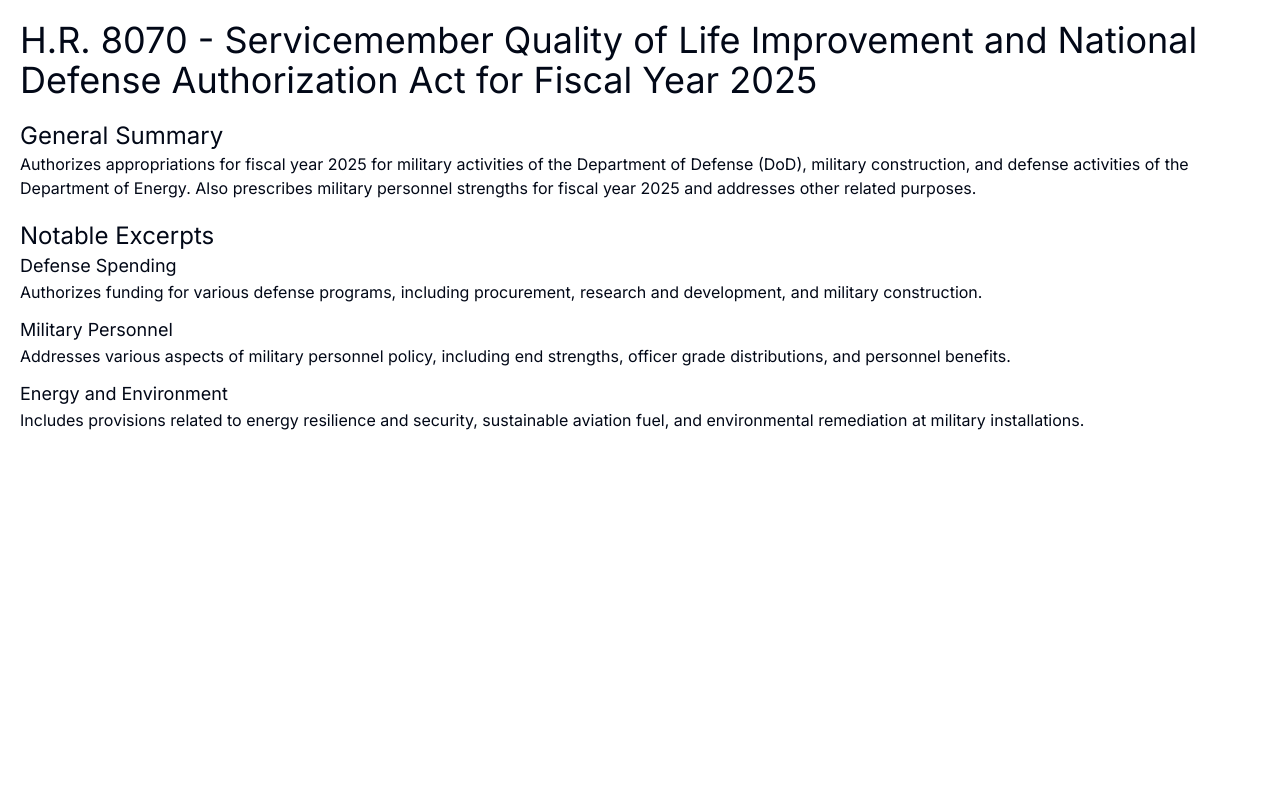
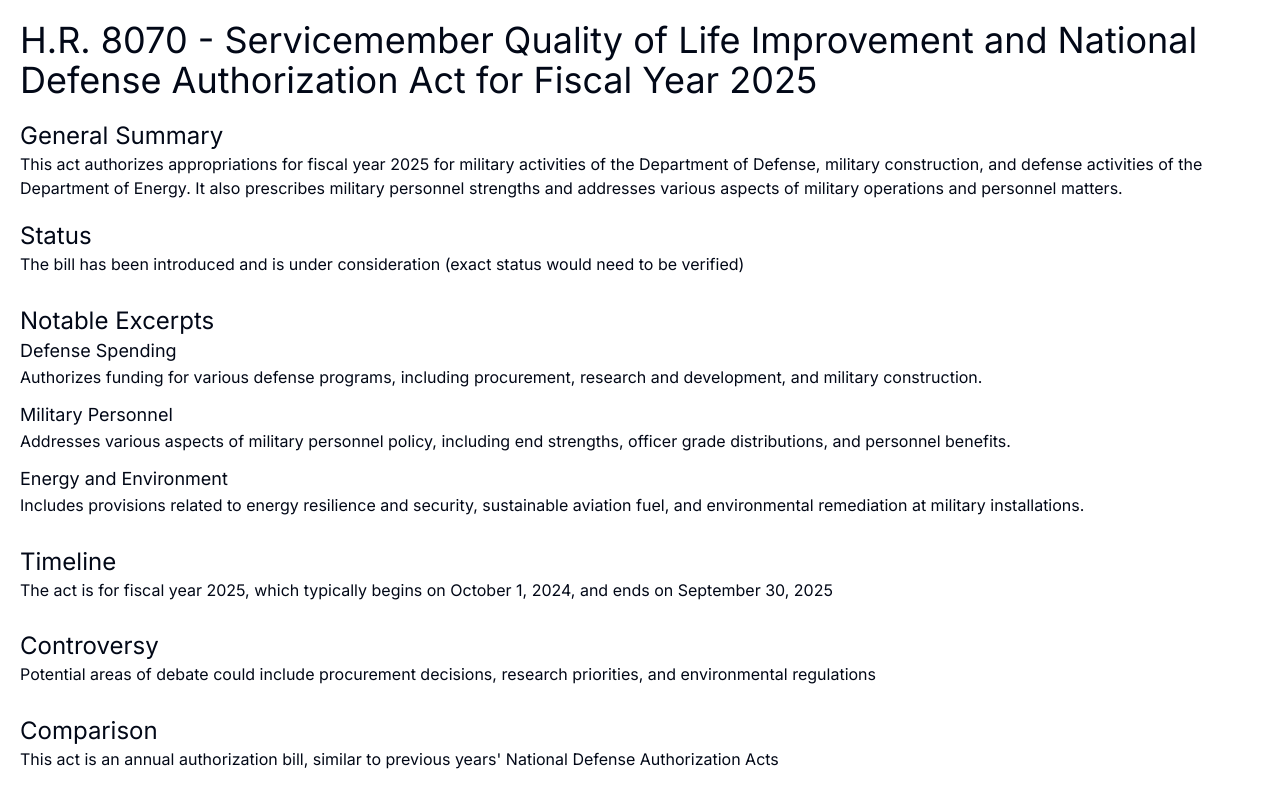
Before and after one commit to IzuEneh/policy-pulse, a Next.js app: page /bill-0 in a window 1280 px wide. Built offline with nearby package versions, Linux system fonts and the light colour scheme.

Commit message:
add another bill

```diff
--- a/src/app/[id]/page.tsx
+++ b/src/app/[id]/page.tsx
@@ -1,13 +1,14 @@
 export function generateStaticParams() {
-  return [{ id: 'bill-0' }, { id: 'bill-1' }]
+  return [{ id: "bill-0" }, { id: "bill-1" }];
 }
 
-const fullSummary = {
-	id: 1,
+const summaries = [
+  {
+    id: "bill-0",
     title:
       "H.R. 8070 - Servicemember Quality of Life Improvement and National Defense Authorization Act for Fiscal Year 2025",
     summary:
-		"Authorizes appropriations for fiscal year 2025 for military activities of the Department of Defense (DoD), military construction, and defense activities of the Department of Energy. Also prescribes military personnel strengths for fiscal year 2025 and addresses other related purposes.",
+      "This act authorizes appropriations for fiscal year 2025 for military activities of the Department of Defense, military construction, and defense activities of the Department of Energy. It also prescribes military personnel strengths and addresses various aspects of military operations and personnel matters.",
     notableSections: [
       {
         id: 1,
@@ -28,9 +29,60 @@ const fullSummary = {
           "Includes provisions related to energy resilience and security, sustainable aviation fuel, and environmental remediation at military installations.",
       },
     ],
-};
+    timeline:
+      "The act is for fiscal year 2025, which typically begins on October 1, 2024, and ends on September 30, 2025",
+    status:
+      "The bill has been introduced and is under consideration (exact status would need to be verified)",
+    controversy:
+      "Potential areas of debate could include procurement decisions, research priorities, and environmental regulations",
+    comparison:
+      "This act is an annual authorization bill, similar to previous years' National Defense Authorization Acts",
+  },
+  {
+    id: "bill-1",
+    title:
+      "Preventing Sex Trafficking and Strengthening Families Act",
+    summary:
+      `The "Preventing Sex Trafficking and Strengthening Families Act" aims to prevent and address sex trafficking of children in foster care,
+      extend and improve adoption incentives, and enhance international child support recovery.`,
+    notableSections: [
+      {
+        id: 1,
+        title: "Identifying and Protecting Children at Risk",
+        description:
+          "Requires states to develop policies for identifying and providing services to children at risk of sex trafficking.",
+      },
+      {
+        id: 2,
+        title: "Reporting Requirements",
+        description:
+          "Mandates states to report instances of sex trafficking and maintain records in the Adoption and Foster Care Analysis and Reporting System",
+      },
+      {
+        id: 3,
+        title: "Missing Children",
+        description:
+          "Enhances efforts to locate and assist runaway foster children vulnerable to trafficking",
+      },
+    ],
+    timeline:
+      "Introduced September 29, 2014 and is now law",
+    status:
+      "Became law",
+    controversy:
+      "Debate may focus on funding allocations and the balance between child protection and administrative burdens on states.",
+    comparison:
+      "This bill expands protections beyond existing laws, focusing specifically on child trafficking within foster care systems, with parallels in international child welfare legislation.",
+  },
+];
 
 export default function Details({ params }: { params: { id: string } }) {
+  const fullSummary = summaries.find((sum) => sum.id === params.id);
+
+  if (!fullSummary) {
+    return null;
+  }
+
   return (
     <main className="flex min-h-screen flex-col p-5 gap-5">
       <h1 className="text-4xl">{fullSummary.title}</h1>
@@ -40,6 +92,10 @@ export default function Details({ params }: { params: { id: string } }) {
           <div>
             <p>{fullSummary.summary}</p>
           </div>
+        </div>
+        <div className="flex flex-1 flex-col">
+          <h2 className="text-2xl capitalize">status</h2>
+          <p>{fullSummary.status}</p>
         </div>
         <div className="flex flex-1 flex-col">
           <h2 className="text-2xl">Notable Excerpts</h2>
@@ -52,6 +108,18 @@ export default function Details({ params }: { params: { id: string } }) {
             ))}
           </div>
         </div>
+        <div className="flex flex-1 flex-col">
+          <h2 className="text-2xl capitalize">timeline</h2>
+          <p>{fullSummary.timeline}</p>
+        </div>
+        <div className="flex flex-1 flex-col">
+          <h2 className="text-2xl capitalize">controversy</h2>
+          <p>{fullSummary.controversy}</p>
+        </div>
+        <div className="flex flex-1 flex-col">
+          <h2 className="text-2xl capitalize">comparison</h2>
+          <p>{fullSummary.comparison}</p>
+        </div>
       </div>
     </main>
   );
--- a/src/app/page.tsx
+++ b/src/app/page.tsx
@@ -11,17 +11,16 @@ import Summary from "@/components/ui/summary";
 const summaries = [
   {
     id: "bill-0",
-    title: "Bill Name",
-    summary: `Vivamus pretium scelerisque enim. Curabitur hendrerit gravida
-								volutpat. Nam sagittis ex eget ultricies egestas. Integer quis
-								metus ex. Ut in ligula tellus.`,
+    title: "Servicemember Quality of Life Improvement and National Defense Authorization Act for Fiscal Year 2025",
+    summary: `This act authorizes appropriations for fiscal year 2025 for military activities of the Department of Defense,
+    military construction, and defense activities of the Department of Energy. It also prescribes military personnel strengths
+    and addresses various aspects of military operations and personnel matters.`,
   },
   {
     id: "bill-1",
-    title: "Bill Name",
-    summary: `Vivamus pretium scelerisque enim. Curabitur hendrerit gravida
-								volutpat. Nam sagittis ex eget ultricies egestas. Integer quis
-								metus ex. Ut in ligula tellus.`,
+    title: "Preventing Sex Trafficking and Strengthening Families Act",
+    summary: `The "Preventing Sex Trafficking and Strengthening Families Act" aims to prevent and address sex trafficking of children in foster care,
+      extend and improve adoption incentives, and enhance international child support recovery.`,
   },
 ];
 
```
Lines whose indentation alone changed are shown as unchanged.
